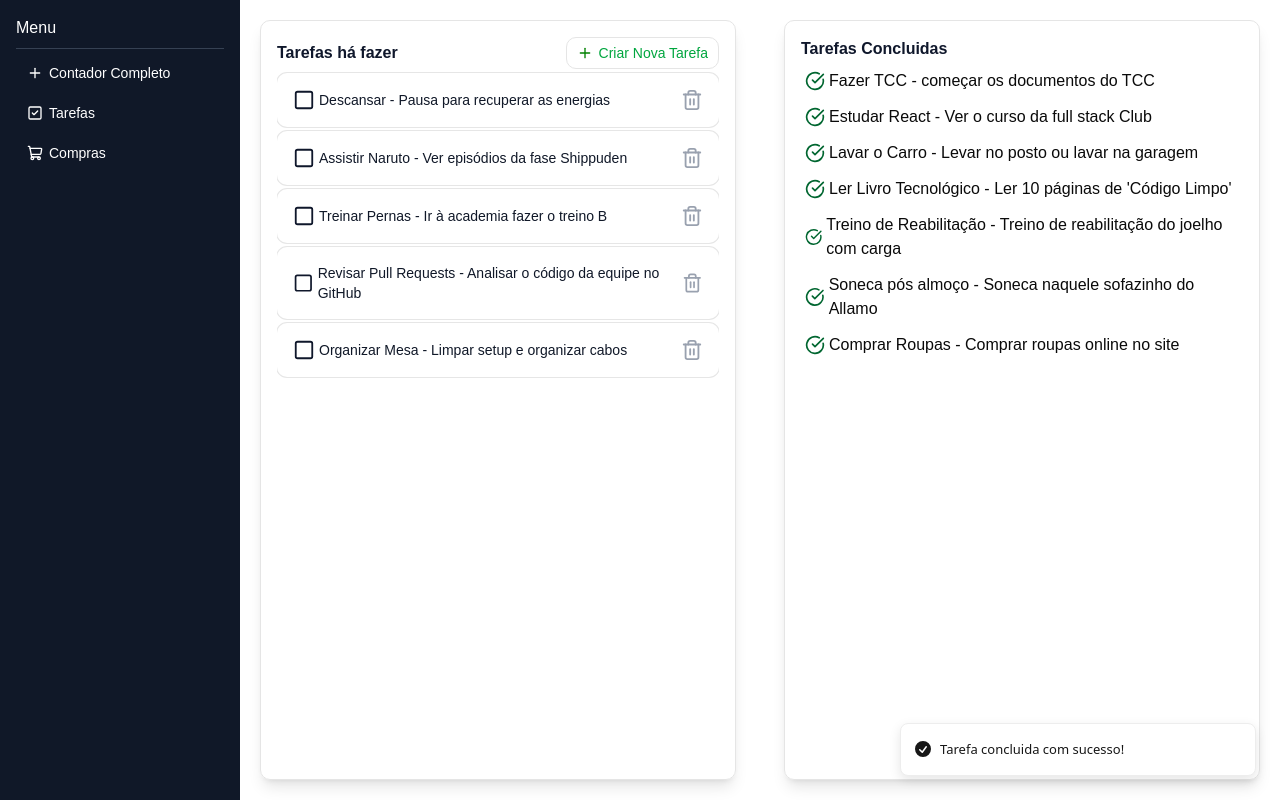
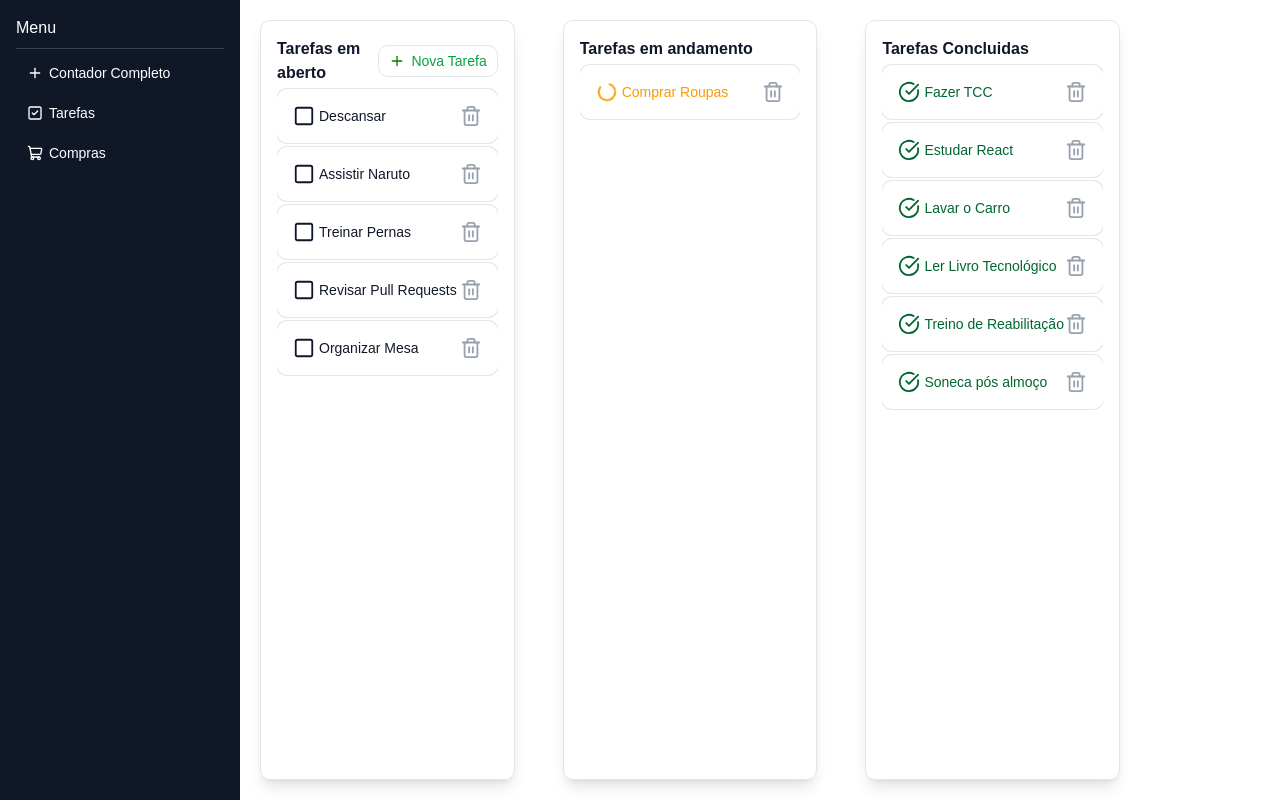
Before and after one commit to Fabiolandin/Aplicando-conceitos-de-react, a React (Vite) app: page /tarefas in a window 1280 px wide. Both pictures are taken after a click on the icon 304 px from the left and 100 px from the top of the page. Built offline with nearby package versions, Linux system fonts and the light colour scheme.

Commit message:
refactor: colocando tudo em card]

```diff
--- a/src/components/DialogTarefas.jsx
+++ b/src/components/DialogTarefas.jsx
@@ -34,7 +34,7 @@ return (
             <DialogTrigger asChild>
                 <Button variant="outline" className="text-green-600">
                     <PlusIcon color="green" />
-                    Criar Nova Tarefa</Button>
+                    Nova Tarefa</Button>
             </DialogTrigger>
             <DialogContent>
                 <form onSubmit={handleSubmit}>
--- a/src/pages/tarefas.jsx
+++ b/src/pages/tarefas.jsx
@@ -3,7 +3,7 @@ import Sidebar from "@/components/Sidebar";
 import { Card, CardContent } from "@/components/ui/card";
 import { ScrollArea } from "@/components/ui/scroll-area";
 import { listadeTarefas } from "@/tarefas";
-import { CheckCircle, Square, Trash2Icon } from "lucide-react";
+import { CheckCircle, Loader2Icon, Square, Trash2Icon } from "lucide-react";
 import { useState } from "react";
 import { toast } from "sonner";
 const Tarefas = () => {
@@ -11,6 +11,7 @@ const Tarefas = () => {
     const [dados, setDados] = useState(listadeTarefas)
 
     const tarefasEmAberto = dados.filter((tarefas) => tarefas.status === "Em aberto")
+    const tarefasEmAndamento = dados.filter((tarefas) => tarefas.status === "Em andamento")
     const tarefasFinalizadas = dados.filter((tarefas) => tarefas.status === "Finalizado")
 
     //CHAMA A FUNÇÃO STATUSTAREFA E PASSADA A TAREFA QUE QUER EDITAR E O STATUS NOVO, POR ISSO ELA RECEBE STATUS
@@ -20,8 +21,13 @@ const Tarefas = () => {
     }
 
     //CHAMA A FUNÇÃO STATUSTAREFA E PASSADA A TAREFA QUE QUER EDITAR E O STATUS NOVO, POR ISSO ELA RECEBE STATUS
+    const emAbertoTarefa = (tarefa) => {
+        statusTarefa(tarefa, "Em aberto")
+    }
+
+    //CHAMA A FUNÇÃO STATUSTAREFA E PASSADA A TAREFA QUE QUER EDITAR E O STATUS NOVO, POR ISSO ELA RECEBE STATUS
     const emAndamentoTarefa = (tarefa) => {
-        statusTarefa(tarefa, "Em aberto")
+        statusTarefa(tarefa, "Em andamento")
     }
 
     //FUNÇÃO STATUS TAREFA QUE RECEBE OS PARAMETROS TAREFA E STATUS
@@ -47,22 +53,22 @@ const Tarefas = () => {
 
     return (
         <div className="flex">
+
             <div className="flex">
                 <Sidebar />
             </div>
-        <div className="flex p-5 gap-12
 
-        ">
+            <div className="flex p-5 gap-12">
 
-            {/* Tarefas há fazer */}
+                {/* Tarefas em aberto */}
                 <div className=" p-4 flex-1 border rounded-lg shadow-lg">
                     <div className="flex items-center justify-between">
-                    <h1 className="font-bold text-slate-900">Tarefas há fazer</h1>
-                    <DialogTarefas  dados={dados} setDados={setDados}/>
+                        <h1 className="font-bold text-slate-900">Tarefas em aberto</h1>
+                        <DialogTarefas dados={dados} setDados={setDados} />
                     </div>
                     <div>
 
-                        <ScrollArea className="h-[460px] w-full">
+                        <ScrollArea className="h-115 w-full">
                             {tarefasEmAberto.map((tarefa) => (
                                 <Card
                                     className="
@@ -70,12 +76,12 @@ const Tarefas = () => {
                                     key={tarefa.id}
                                 >
                                     <CardContent className="flex items-center">
-                                <Square size={22} className="text-slate-900 mr-1" onClick={() => concluirTarefa(tarefa)}/>
-                                {tarefa.nome} - {tarefa.descricao}
+                                        <Square size={22} className="text-slate-900 mr-1" onClick={() => emAndamentoTarefa(tarefa)} />
+                                        {tarefa.nome}
                                         <Trash2Icon
                                             onClick={() => excluirTarefa(tarefa)}
                                             size={22}
-                                className="ml-auto items-center text-gray-400"/>
+                                            className="ml-auto items-center text-gray-400" />
                                     </CardContent>
                                 </Card>
                             ))}
@@ -84,27 +90,67 @@ const Tarefas = () => {
                     </div>
 
                 </div>
+
+                {/* Tarefas em andamento */}
+                <div className=" p-4 flex-1 border rounded-lg shadow-lg">
+                    <div className="flex items-center justify-between">
+                        <h1 className="font-bold text-slate-900">Tarefas em andamento</h1>
+                    </div>
+                    <div>
+
+                        <ScrollArea className="h-115 w-full">
+                            {tarefasEmAndamento.map((tarefa) => (
+                                <Card
+                                    className="
+                            flex mt-1 text-amber-500 hover:bg-gray-200 transition rounded-lg "
+                                    key={tarefa.id}
+                                >
+                                    <CardContent className="flex items-center">
+                                        <Loader2Icon size={22} className="animate-spin text-amber-500 mr-1" onClick={() => concluirTarefa(tarefa)} />
+                                        {tarefa.nome}
+                                        <Trash2Icon
+                                            onClick={() => excluirTarefa(tarefa)}
+                                            size={22}
+                                            className="ml-auto items-center text-gray-400" />
+                                    </CardContent>
+                                </Card>
+                            ))}
+                        </ScrollArea>
+
+                    </div>
+
+                </div>
+
                 {/* Tarefas Concluidas */}
                 <div className=" p-4 flex-1 border rounded-lg shadow-lg">
+                    <div className="flex items-center justify-between">
                         <h1 className="font-bold text-slate-900">Tarefas Concluidas</h1>
+                    </div>
                     <div>
 
-                    <ul>
+                        <ScrollArea className="h-115 w-full">
                             {tarefasFinalizadas.map((tarefa) => (
-                            <li
+                                <Card
                                     className="
-                            flex p-1 mt-1 hover:bg-gray-200 transition rounded-lg items-center "
+                            flex mt-1 text-green-800 hover:bg-gray-200 transition rounded-lg "
                                     key={tarefa.id}
-                            onClick={() => emAndamentoTarefa(tarefa)}
                                 >
-                                <CheckCircle size={20} className="text-green-800 mr-1"/>
-                                {tarefa.nome} - {tarefa.descricao}
-                            </li>
+                                    <CardContent className="flex items-center">
+                                        <CheckCircle size={22} className=" text-green-800 mr-1" onClick={() => emAbertoTarefa(tarefa)} />
+                                        {tarefa.nome}
+                                        <Trash2Icon
+                                            onClick={() => excluirTarefa(tarefa)}
+                                            size={22}
+                                            className="ml-auto items-center text-gray-400" />
+                                    </CardContent>
+                                </Card>
                             ))}
-                    </ul>
+                        </ScrollArea>
 
                     </div>
+
                 </div>
+
 
             </div>
         </div>
```
Lines whose indentation alone changed are shown as unchanged.
